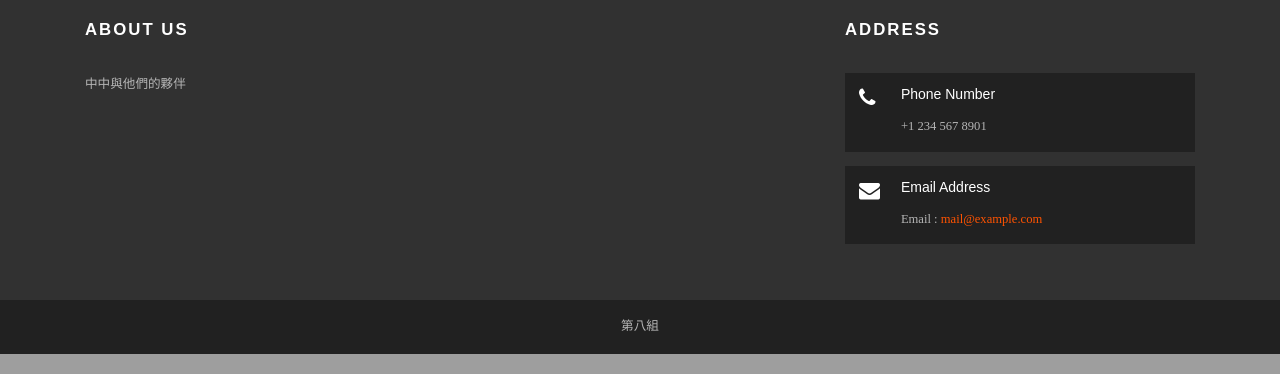
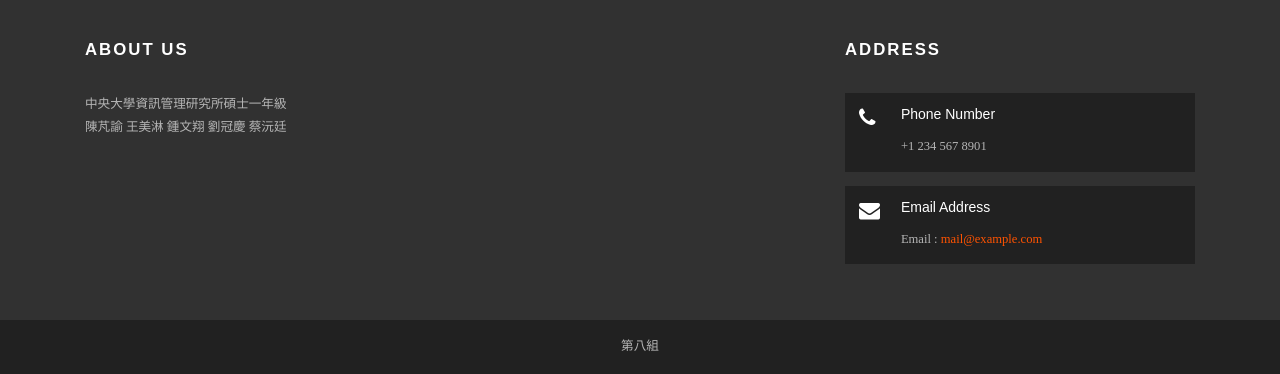
Before and after one commit to PMZGY/SearchJobNet_project, an ASP.NET MVC app: page / in a window 1280 px wide. Shown: the part 656-1030 px from the top of the page. Run offline with ASP.NET Core 8 and stand-ins for ASP.NET MVC 5, Linux system fonts and the light colour scheme; data that the repository does not hold is empty; the project's own start-up code is not run, and a stand-in starts its controllers and pages; some libraries are stand-ins or nearby versions.

Commit message:
修正所有View的畫面以及footer

```diff
--- a/SearchJobNet_project/Views/History/HistoryView.cshtml
+++ b/SearchJobNet_project/Views/History/HistoryView.cshtml
@@ -131,8 +131,8 @@
                 <button class="btn btn-primary" id="commonGridButton">評論歷史紀錄</button>
             </div>
 
-            <div id="jobGrid">會在這邊產生Gridwwaaw</div>
-            <div id="commonGrid">會在這邊產生Grid</div>
+            <div id="jobGrid"></div>
+            <div id="commonGrid"></div>
 
             <div class="clearfix"> </div>
         </div>
@@ -144,7 +144,7 @@
             <div class="container">
                 <div class="col-md-8 w3-agile-grid">
                     <h5>About Us</h5>
-                    <p>中中與他們的夥伴</p>
+                    <p style="font-family: 'Microsoft JhengHei'">中央大學資訊管理研究所碩士一年級<br />陳芃諭 王美淋 鍾文翔 劉冠慶 蔡沅廷</p>
 
                 </div>
 
--- a/SearchJobNet_project/Views/Home/HomePageView.cshtml
+++ b/SearchJobNet_project/Views/Home/HomePageView.cshtml
@@ -105,14 +105,14 @@
                             <li>
                                 <div class="agileits-banner-info">
                                     <h3 style="font-family: 'Microsoft JhengHei'">找到最適合您的職業</h3>
-                                    <p style="font-family: 'Microsoft JhengHei'">薪資、待遇、職缺評價，你想看的資訊我們都幫你找好了</p>
+                                    <p style="font-family: 'Microsoft JhengHei'">薪資、待遇、職缺評價，您想看的資訊我們都幫您找好了</p>
                                     <div class="w3-button">
                                         <div class="w3ls-button">
                                             <a href="#" data-toggle="modal" data-target="#myModal">More</a>
                                         </div>
                                     </div>
                                 </div>
-                            </li>
+                            </li>style="font-family: 'Microsoft JhengHei'"
                             <li>
                                 <div class="agileits-banner-info">
                                     <h3 style="font-family: 'Microsoft JhengHei'">尋夢</h3>
@@ -158,9 +158,8 @@
         <div class="agileits-w3layouts-footer">
             <div class="container">
                 <div class="col-md-8 w3-agile-grid">
-                    <h5>About Us</h5>
-                    <p>中中與他們的夥伴</p>
-
+                    <h5 >About Us</h5>
+                    <p style="font-family: 'Microsoft JhengHei'">中央大學資訊管理研究所碩士一年級<br />陳芃諭 王美淋 鍾文翔 劉冠慶 蔡沅廷</p>
                 </div>
 
                 <div class="col-md-4 w3-agile-grid">
@@ -203,23 +202,19 @@
         <div class="modal-dialog" role="document">
             <div class="modal-content">
                 <div class="modal-header">
-                    Interior Show
+                     平台介紹
                     <button type="button" class="close" data-dismiss="modal" aria-label="Close"><span aria-hidden="true">&times;</span></button>
                 </div>
                 <div class="modal-body">
-                    <img src="browser_components/images/modal1.jpg" alt=" " class="img-responsive" />
-                    <p>
-                        Ut enim ad minima veniam, quis nostrum
-                        exercitationem ullam corporis suscipit laboriosam,
-                        nisi ut aliquid ex ea commodi consequatur? Quis autem
-                        vel eum iure reprehenderit qui in ea voluptate velit
-                        esse quam nihil molestiae consequatur, vel illum qui
-                        dolorem eum fugiat quo voluptas nulla pariatur.
-                        <i>
-                            " Quis autem vel eum iure reprehenderit qui in ea voluptate velit
-                            esse quam nihil molestiae consequatur.
-                        </i>
-                    </p>
+                    <img src="browser_components/images/modal1.jpg" class="img-responsive" />
+                    <div style="margin-top:10px;margin-left:20px;font-family: 'Microsoft JhengHei';color:black">
+                        <h3>系統介紹</h3>
+                        <p  style="color:black;padding:10px 10px 10px 10px">透過公開的職缺資訊，使大眾找尋到適合自己的職業。此外，也能夠讓樂意分享工作經驗的在職或離職員工，提供更多工作實際上的內容，減少資訊落差。</p>
+                        <h3>系統特色</h3>
+                        <p  style="color:black;padding:10px 10px 10px 10px">◆收集公開的職缺資訊<br />◇提供求職者討論職缺的匿名平台<br />◆讓求職者在應聘之前有機會對工作有更實際的了解</p>
+                        <h3>使用者定位</h3>
+                        <p  style="color:black;padding:10px 10px 30px 10px">◆想深入了解職缺資訊的求職者<br />◇樂意分享工作經驗的在職或離職員工<br />◆想了解職缺評價的管理者</p>
+                    </div>
                 </div>
             </div>
         </div>
@@ -264,7 +259,7 @@
                                 </li>
 
                             </ul>
-                    <div class="form-footer" style="text-align:right;margin-left:20px;margin-bottom:20px">
+                    <div class="form-footer" style="text-align:right;margin-right:30px;margin-bottom:20px">
                         <button type="submit" class="btn btn-primary" id="searchJobButton">搜尋</button>
                     </div>
                     </div>
--- a/SearchJobNet_project/Views/Job/JobListView.cshtml
+++ b/SearchJobNet_project/Views/Job/JobListView.cshtml
@@ -125,7 +125,7 @@
             <div class="container">
                 <div class="col-md-8 w3-agile-grid">
                     <h5>About Us</h5>
-                    <p>中中與他們的夥伴</p>
+                    <p style="font-family: 'Microsoft JhengHei'">中央大學資訊管理研究所碩士一年級<br />陳芃諭 王美淋 鍾文翔 劉冠慶 蔡沅廷</p>
 
                 </div>
 
@@ -230,7 +230,7 @@
                         </li>
 
                     </ul>
-                    <div class="form-footer" style="text-align:right;margin-left:20px;margin-bottom:20px">
+                    <div class="form-footer" style="text-align:right;margin-right:30px;margin-bottom:20px">
                         <button type="submit" class="btn btn-primary" id="searchJobButton">搜尋</button>
                     </div>
                 </div>
--- a/SearchJobNet_project/Views/Job/MyFavoriteView.cshtml
+++ b/SearchJobNet_project/Views/Job/MyFavoriteView.cshtml
@@ -131,7 +131,7 @@
             <div class="container">
                 <div class="col-md-8 w3-agile-grid">
                     <h5>About Us</h5>
-                    <p>中中與他們的夥伴</p>
+                    <p style="font-family: 'Microsoft JhengHei'">中央大學資訊管理研究所碩士一年級<br />陳芃諭 王美淋 鍾文翔 劉冠慶 蔡沅廷</p>
 
                 </div>
 
@@ -236,7 +236,7 @@
                         </li>
 
                     </ul>
-                    <div class="form-footer" style="text-align:right;margin-left:20px;margin-bottom:20px">
+                    <div class="form-footer" style="text-align:right;margin-right:30px;margin-bottom:20px">
                         <button type="submit" class="btn btn-primary" id="searchJobButton">搜尋</button>
                     </div>
                 </div>
```
Also changed, not shown: 4 other files.
